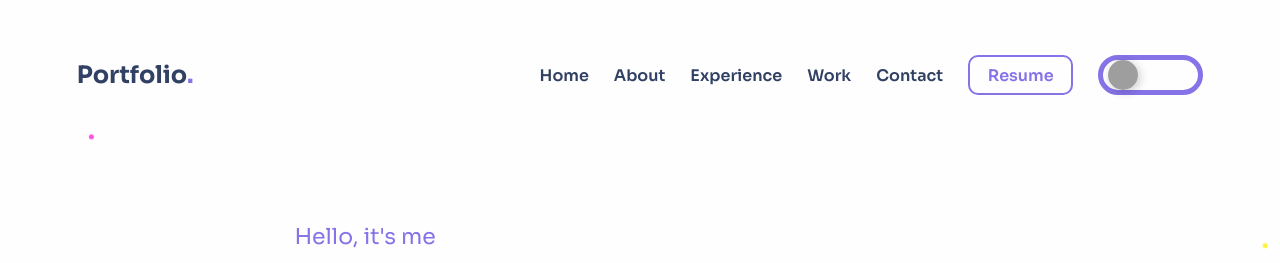
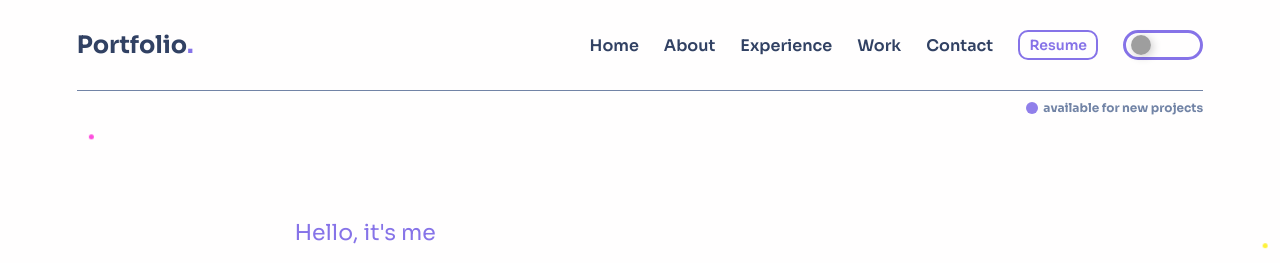
Before and after one commit to KrishanMihiranga/krishanmb-portfolio, a plain HTML site: page index.html in a window 1280 px wide. Shown: the top 263 px of the page. Drawn offline with nearby package versions, Linux system fonts and the light colour scheme; grey boxes are pictures that could not be loaded.

Commit message:
some quality features

```diff
--- a/assets/styles/style.css
+++ b/assets/styles/style.css
@@ -157,7 +157,9 @@ nav{
   display: flex;
   align-items: center;
   justify-content: space-between;
-  margin-top: 55px;
+  padding-top: 30px;
+  padding-bottom: 30px;
+  border-bottom: 1px solid var(--subtitles-color);
   color: var(--titles-color);
 }
 nav > ul{
@@ -217,8 +219,8 @@ nav > ul>li>a{
 }
 .button{
   border: 2px solid var(--secondary-color);
-  width: 105px;
-  height: 40px;
+  width: 80px;
+  height: 30px;
   border-radius: 10px;
   display: flex;
   align-items: center;
@@ -228,6 +230,7 @@ nav > ul>li>a{
 .button>a{
   color: var(--secondary-color);
   text-decoration: none;
+  font-size: 14px;
 }
 .button:hover{
   background-color: var(--secondary-color);
@@ -244,6 +247,16 @@ nav > ul>li>a{
   100%{
     opacity: 1;
     transform: translateY(0);
+  }
+}
+@keyframes righttoleft {
+  0%{
+    opacity: 0;
+    transform: translatex(50px);
+  }
+  100%{
+    opacity: 1;
+    transform: translatex(0);
   }
 }
 @keyframes fadeIn {
@@ -280,11 +293,11 @@ nav > ul>li>a{
 /* -------header toggle mode--------- */
 .Space-around{
 
-  width: 105px;
-  height: 40px;
+  width: 80px;
+  height: 30px;
   background-color: inherit;
-  border-radius: 60px;
-  border: 5px solid var(--secondary-color);
+  border-radius: 15px;
+  border: 3px solid var(--secondary-color);
   display: flex;
   align-items: center;
 }
@@ -298,8 +311,8 @@ nav > ul>li>a{
   align-items: center;
   justify-content: center;
   transform: translateX(+5px);
-  height: 30px;
-  width: 30px;
+  height: 20px;
+  width: 20px;
   background: url(http://uupload.ir/files/ozgi_dark-cv.jpg)center no-repeat;
   background-size: cover;
   border-radius: 50%;
@@ -309,12 +322,12 @@ nav > ul>li>a{
 }
 
 .move {
-  transform: translateX(63px);
+  transform: translateX(52px);
   background: url(http://uupload.ir/files/7duo_light-cv.jpg)center no-repeat;
   background-size: cover;
 }
 .border {
-  border: 5px solid var(--secondary-color);
+  border: 3px solid var(--secondary-color);
   background: var(--body-color);
   transition: 1s;
 }
@@ -322,6 +335,40 @@ nav > ul>li>a{
 }
 
 /* ----------home-section---------- */
+.availableforP{
+  position: absolute;
+  right: 6%;
+  top: 100px;
+  display: flex;
+  align-items: center;
+  justify-content: center;
+  width: fit-content;
+  height: fit-content;
+  gap: 5px;
+  opacity: 0;
+  animation: righttoleft .3s .6s linear forwards;
+}
+.circle-rec{
+  background-color: var(--secondary-color);
+  width: 12px;
+  height: 12px;
+  border-radius: 50%;
+  animation: blink .8s infinite;
+}
+#available-text{
+  font-size: 12px;
+  margin: 0;
+  color: var(--subtitles-color);
+}
+@keyframes blink {
+  0%{
+    opacity: 0;
+  }
+  100%{
+    opacity: 1;
+  }
+
+}
 .home-section{
   margin: 10% 23% 0 23%;
   text-align: left;
--- a/index.html
+++ b/index.html
@@ -44,7 +44,7 @@
                 <li><a href="">Experience</a></li>
                 <li><a href="">Work</a></li>
                 <li><a href="">Contact</a></li>
-                <li><a href=""></a><div class="button"><a href="https://www.google.com" target="_blank">Resume</a></div></li>
+                <li><a href=""></a><div class="button"  ><a href="#" target="_blank">Resume</a></div></li>
                 <li>
                     <div class="Space-around">
                         <div class="circle">
@@ -58,6 +58,10 @@
     </header>
 
     <section class="home-section">
+        <div class="availableforP">
+            <div class="circle-rec"></div>
+            <h5 id="available-text">available for new projects</h1>
+        </div>
         <h2>Hello, it's me</h2>
         <h1>Kishan Mihiranga.</h1>
         <h1 id="home-subtitle">I build things for web.</h1>
@@ -66,7 +70,7 @@
             applications and everything in between.
         </p>
         <div class="button">
-            <a href="">Get In Touch</a>
+            <a href="#" >Get In Touch</a>
         </div>
         <div class="page-end-quote">
             <h3><span class="purple">"</span> DO WHAT YOU LOVE, LOVE WHAT YOU DO <span class="purple">"</span></h3>
@@ -479,6 +483,7 @@
     <script src="https://unpkg.com/scrollreveal"></script>
     <script src="https://unpkg.com/swiper@8/swiper-bundle.min.js"></script>
     <script>
+
         const swiper = new Swiper('.swiper', {
             autoHeight: true,
             loop: true,
@@ -626,6 +631,7 @@
 
       document.body.classList.toggle("change-bg");
     });
+
   </script>
 
 
```
